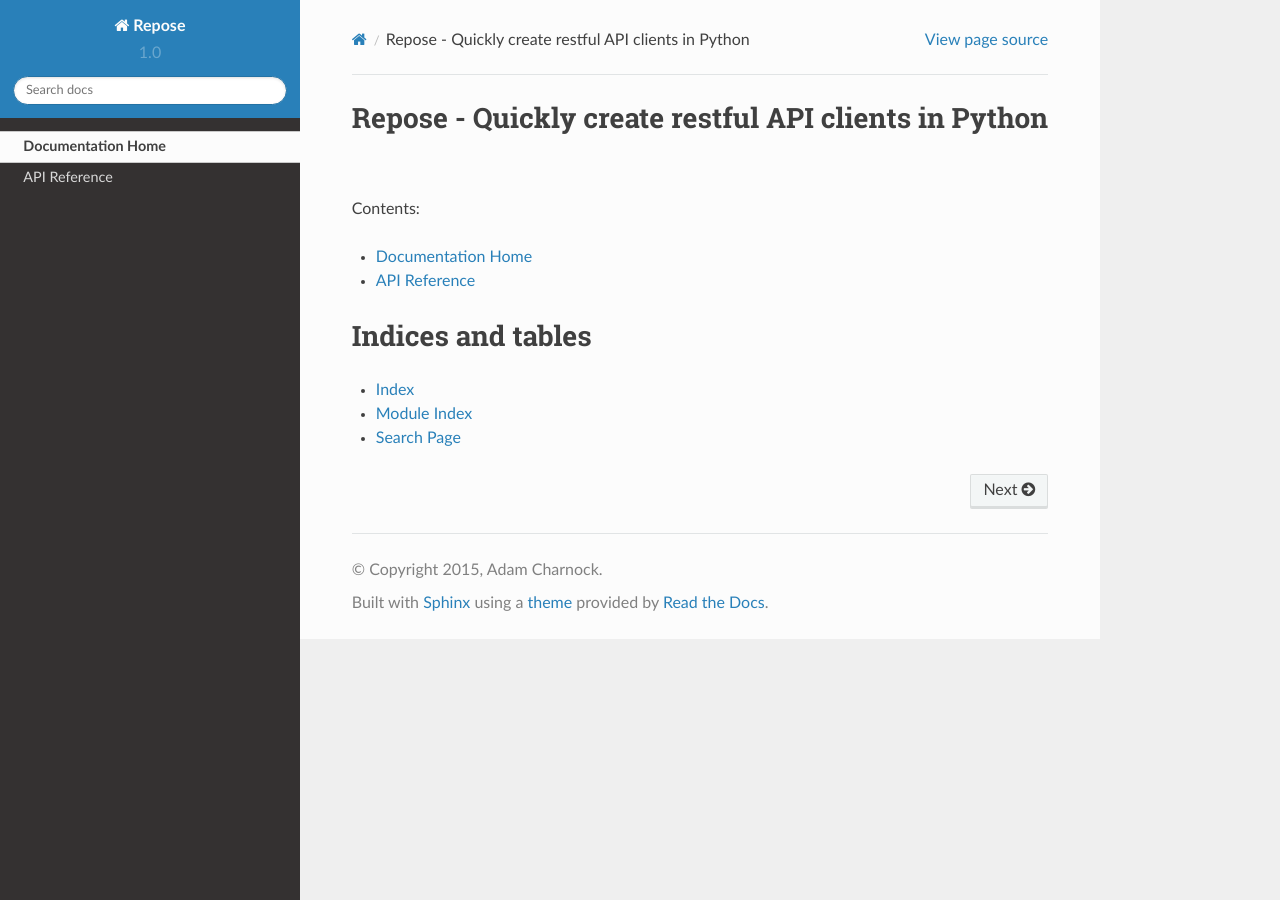
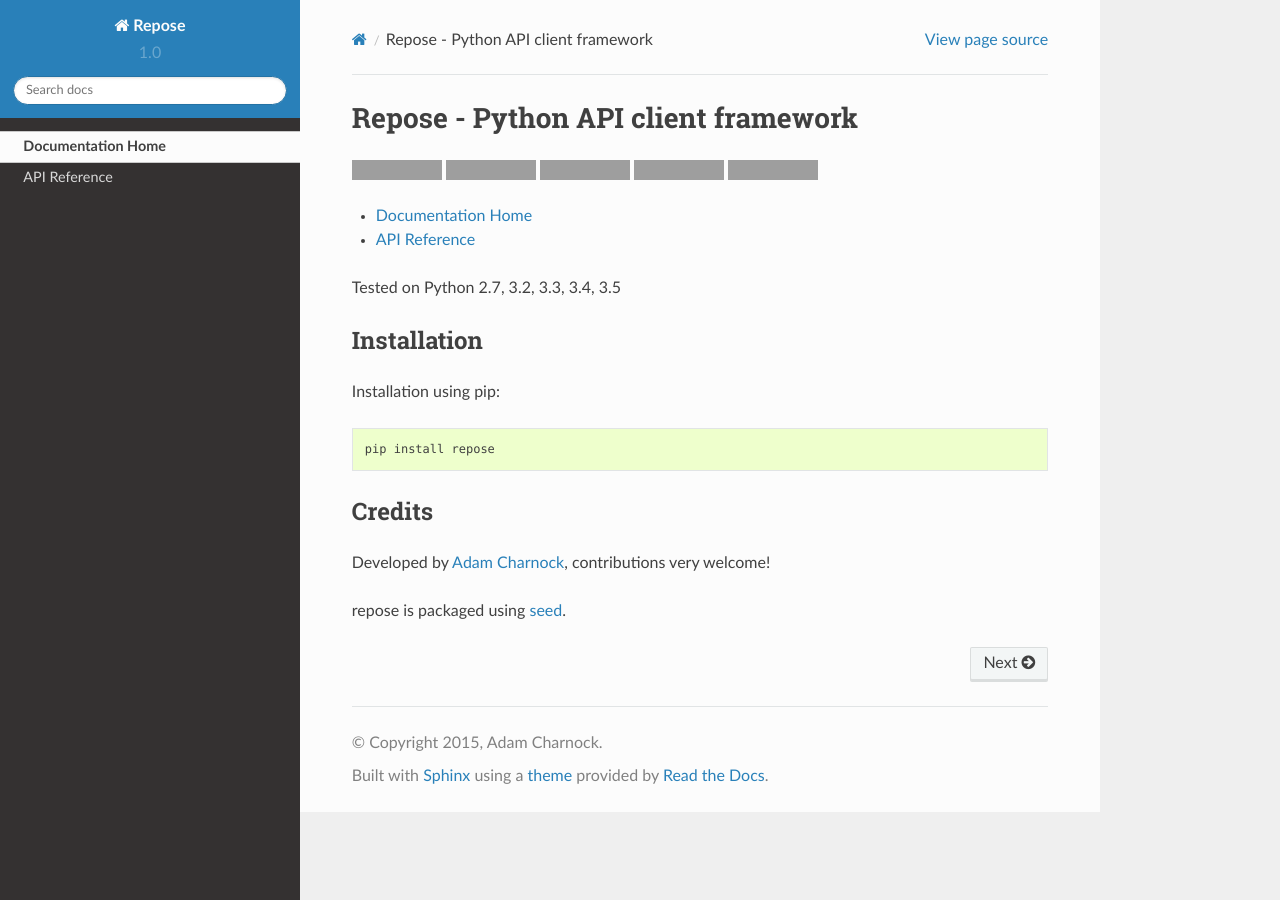
Before and after one commit to adamcharnock/repose, a Sphinx documentation site: the page built from docs/index.rst, in a window 1280 px wide. Built offline with Sphinx 7.4.7 and the Read the Docs theme 2.0.0, drawn with Linux system fonts in a browser that asks for light colours; pages that are not in the unit, such as notebooks, are missing from menus; grey boxes are pictures that could not be loaded.

Commit message:
Dependencies do not build on 2.6. Removing 2.6 support

```diff
--- a/README.rst
+++ b/README.rst
@@ -16,7 +16,7 @@ Repose - Python API client framework
 .. image:: https://coveralls.io/repos/adamcharnock/repose/badge.svg
     :target: https://coveralls.io/r/adamcharnock/repose/
 
-Tested on Python 2.6, 2.7, 3.2, 3.3, 3.4, 3.5
+Tested on Python 2.7, 3.2, 3.3, 3.4, 3.5
 
 Installation
 ------------
--- a/docs/index.rst
+++ b/docs/index.rst
@@ -3,10 +3,23 @@
    You can adapt this file completely to your liking, but it should at least
    contain the root `toctree` directive.
 
-Repose - Quickly create restful API clients in Python
-=====================================================
+Repose - Python API client framework
+====================================
 
-Contents:
+.. image:: https://img.shields.io/pypi/v/repose.svg
+    :target: https://badge.fury.io/py/repose
+
+.. image:: https://img.shields.io/pypi/dm/repose.svg
+    :target: https://pypi.python.org/pypi/repose
+
+.. image:: https://img.shields.io/github/license/adamcharnock/repose.svg
+    :target: https://pypi.python.org/pypi/repose/
+
+.. image:: https://img.shields.io/travis/adamcharnock/repose.svg
+    :target: https://travis-ci.org/adamcharnock/repose/
+
+.. image:: https://coveralls.io/repos/adamcharnock/repose/badge.svg
+    :target: https://coveralls.io/r/adamcharnock/repose/
 
 .. toctree::
     :maxdepth: 1
@@ -15,11 +28,21 @@ Contents:
     api/index
     todo
 
+Tested on Python 2.7, 3.2, 3.3, 3.4, 3.5
 
+Installation
+------------
 
-Indices and tables
-==================
+Installation using pip::
 
-* :ref:`genindex`
-* :ref:`modindex`
-* :ref:`search`
+    pip install repose
+
+Credits
+-------
+
+Developed by `Adam Charnock`_, contributions very welcome!
+
+repose is packaged using seed_.
+
+.. _seed: https://github.com/adamcharnock/seed/
+.. _Adam Charnock: https://adamcharnock.com
```
Also changed, not shown: .travis.yml.
